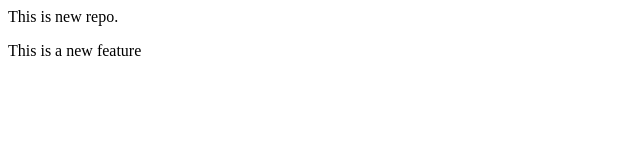
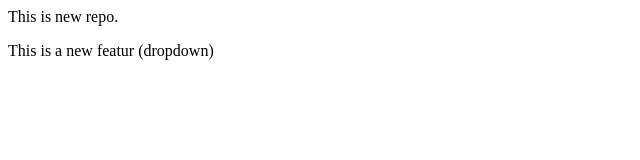
Before and after one commit to Sumera7576/LocalRepo, a plain HTML site: page index.html in a window 1280 px wide. Shown: the full height of the page, 0-640 px from the left. Drawn offline with Linux system fonts and the light colour scheme.

```diff
--- a/index.html
+++ b/index.html
@@ -1,2 +1,2 @@
  <p>This is new repo.</p>
- <p>This is a new feature</p>
+ <p>This is a new featur (dropdown)</p>
```
